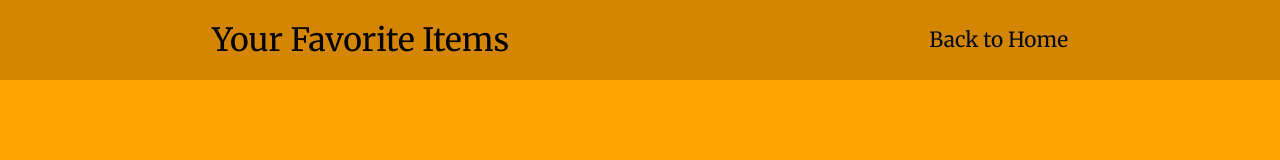
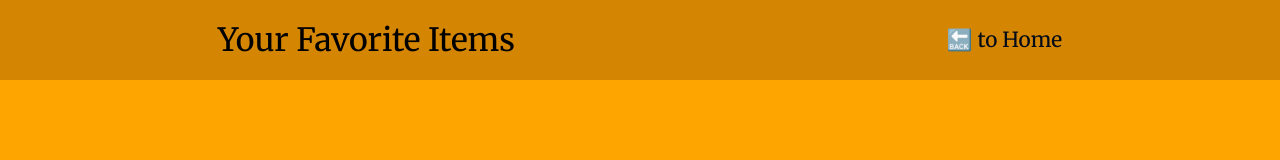
Before and after one commit to Vinayak-Sannaik/MealAPITest, a plain HTML site: page favorites.html in a window 1280 px wide. Drawn offline with Linux system fonts and the light colour scheme.

Commit message:
Update favorites.html

```diff
--- a/favorites.html
+++ b/favorites.html
@@ -17,7 +17,7 @@
     <section>
         <header>
             <div class="heading">Your Favorite Items</div>
-            <div class="favorite-section"><a href="index.html">Back to Home</a></div>
+            <div class="favorite-section"><a href="index.html">🔙 to Home</a></div>
         </header>
         <main>
             <div class="item-container-fav">
```
